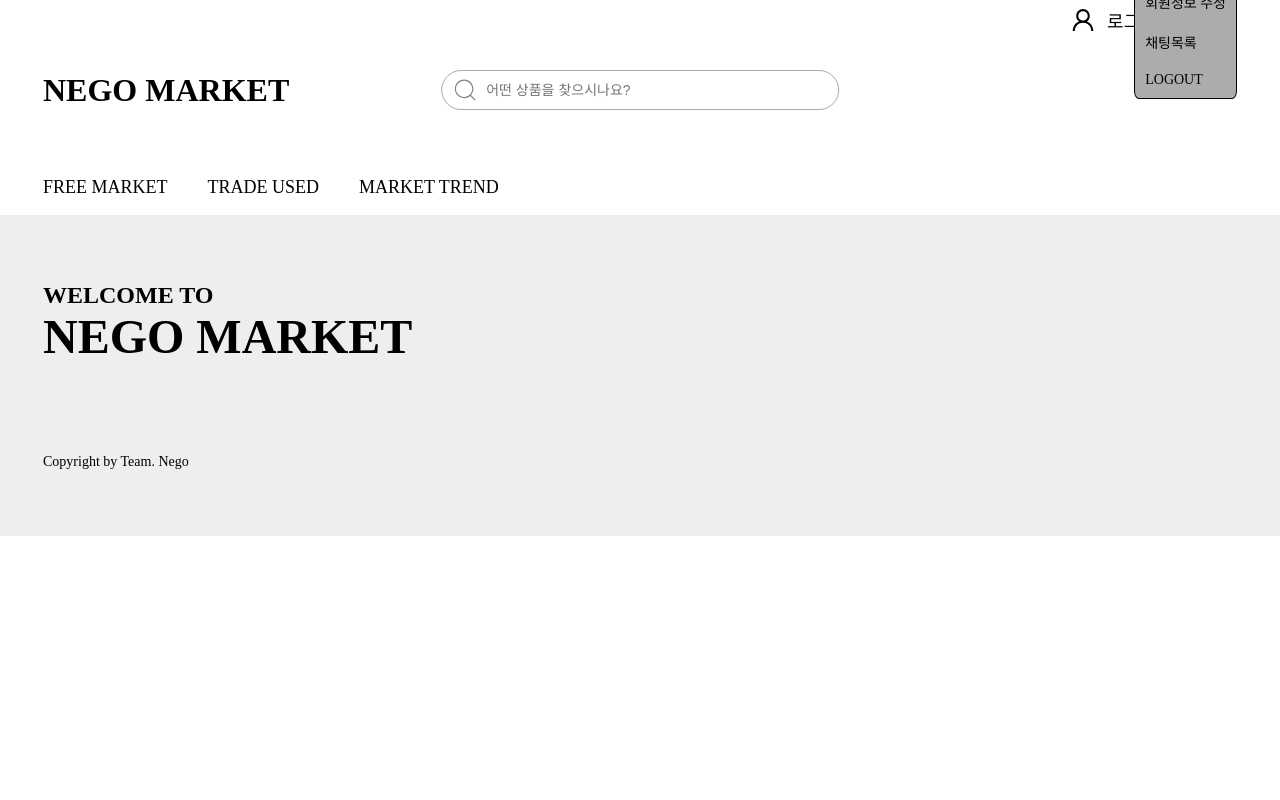
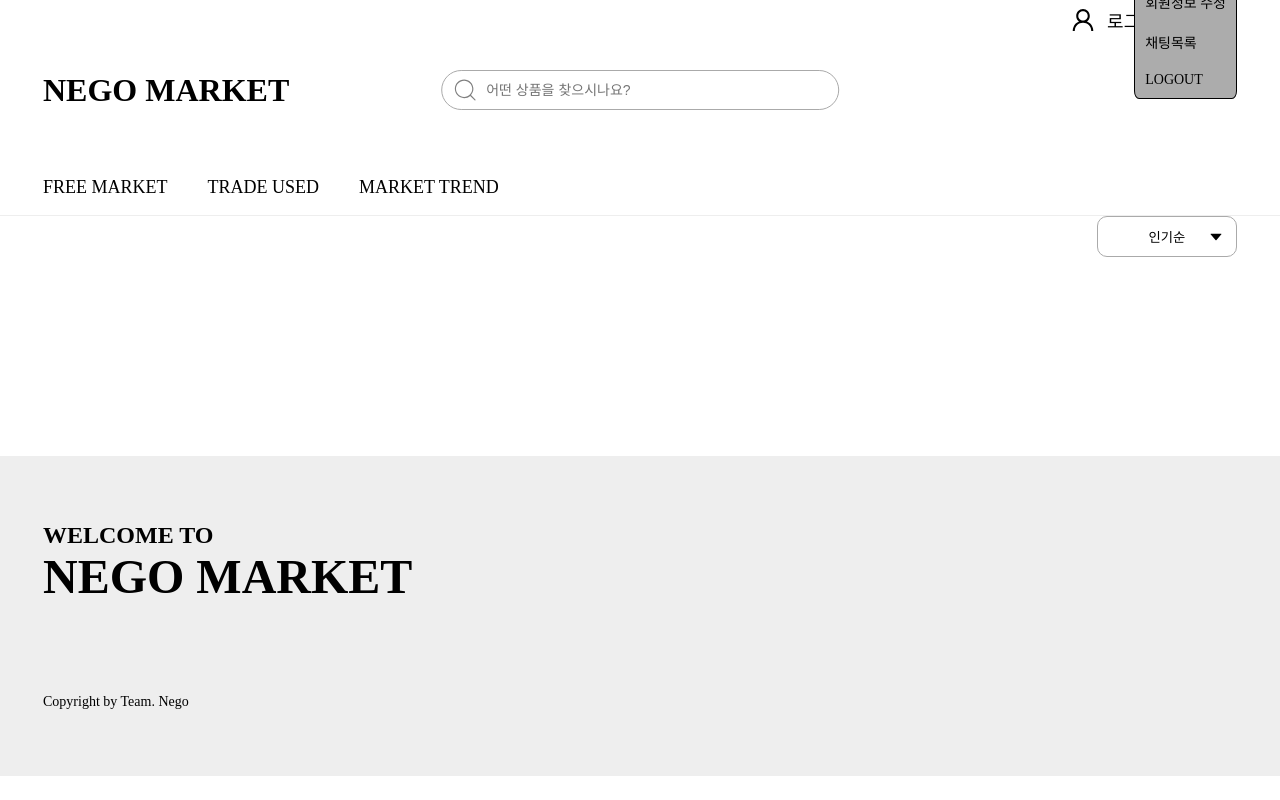
Before and after one commit to dlwnghd/React_FinalProject, a React (Create React App) app: page /search/1 in a window 1280 px wide. Built offline with nearby package versions, Linux system fonts and the light colour scheme; a web font is replaced by a local one.

Commit message:
:lipstick: Design : Filter 공용 컴포넌트 작업을 위해 사용

```diff
--- a/src/Pages/Search/index.js
+++ b/src/Pages/Search/index.js
@@ -1,9 +1,25 @@
+import styled from 'styled-components'
+import Filter from '../../Components/Filter/Filter'
+import { WidthAutoCSS } from '../../Styles/common'
+
 function Search() {
+	const searchFilter = ['최근 등록순', '인기순', '높은 가격순', '낮은 가격순']
+
 	return (
-		<>
-			<div></div>
-		</>
+		<S.Wrapper>
+			<Filter filter={searchFilter} />
+		</S.Wrapper>
 	)
 }
 
 export default Search
+
+const Wrapper = styled.section`
+	position: relative;
+	${WidthAutoCSS}
+	padding:12rem 0;
+`
+
+const S = {
+	Wrapper,
+}
```
